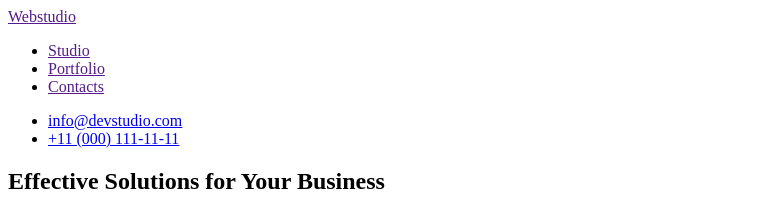
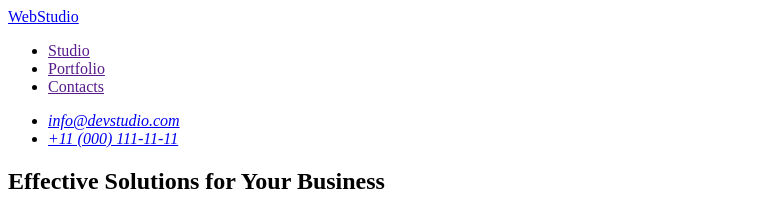
Before and after one commit to DarialaDasha/goit-markup-hw-01, a plain HTML site: page index.html in a window 1280 px wide. Shown: the top 198 px of the page, without its empty margins (0-759 px from the left). Drawn offline with Linux system fonts and the light colour scheme.

Commit message:
додає перше ДЗ з правками1

```diff
--- a/index.html
+++ b/index.html
@@ -9,7 +9,7 @@
   <body>
     <header>
       <nav>
-        <a href="">Webstudio</a>
+        <a href="./index.html">WebStudio</a>
         <ul>
           <li>
             <a href="">Studio</a>
@@ -22,11 +22,12 @@
           </li>
         </ul>
       </nav>
-
-      <ul>
-        <li><a href="mailto:info@devstudio.com">info@devstudio.com</a></li>
-        <li><a href="tel:+11(000)1111111">+11 (000) 111-11-11</a></li>
-      </ul>
+      <address>
+        <ul>
+          <li><a href="mailto:info@devstudio.com">info@devstudio.com</a></li>
+          <li><a href="tel:+11(000)1111111">+11 (000) 111-11-11</a></li>
+        </ul>
+      </address>
     </header>
 
     <main>
@@ -147,7 +148,7 @@
       </section>
     </main>
     <footer>
-      <a href="">Webstudio</a>
+      <a href="./index.html">WebStudio</a>
       <p>
         Increase the flow of customers and sales for your business with digital
         marketing & growth solutions.
```
